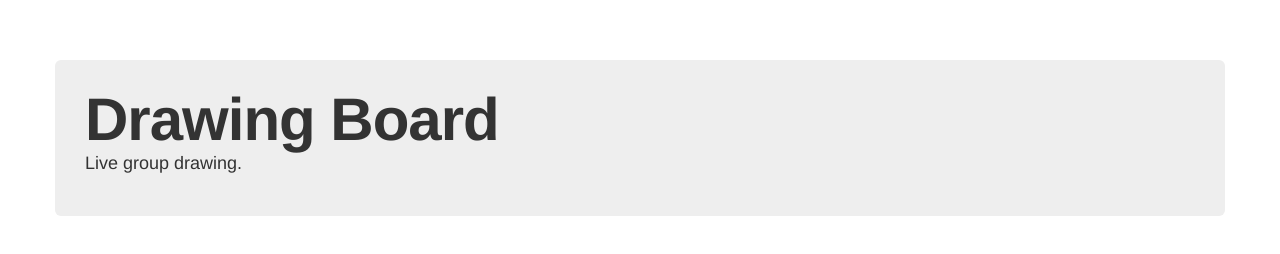
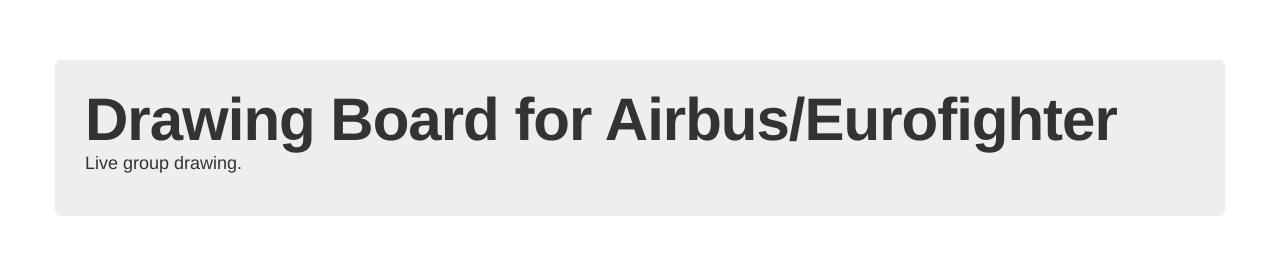
Before and after one commit to doschkinow/drawingboard-micro-ws-nodejs, a website: page drawingboard/index.html in a window 1280 px wide. Drawn offline with nearby package versions, Linux system fonts and the light colour scheme.

Commit message:
change for demo

```diff
--- a/drawingboard/index.html
+++ b/drawingboard/index.html
@@ -20,7 +20,7 @@
 <body>
 <div class="container">
     <div class="hero-unit">
-        <h1>Drawing Board</h1>
+        <h1>Drawing Board for Airbus/Eurofighter</h1>
         <p>
             Live group drawing.
         </p>
```
